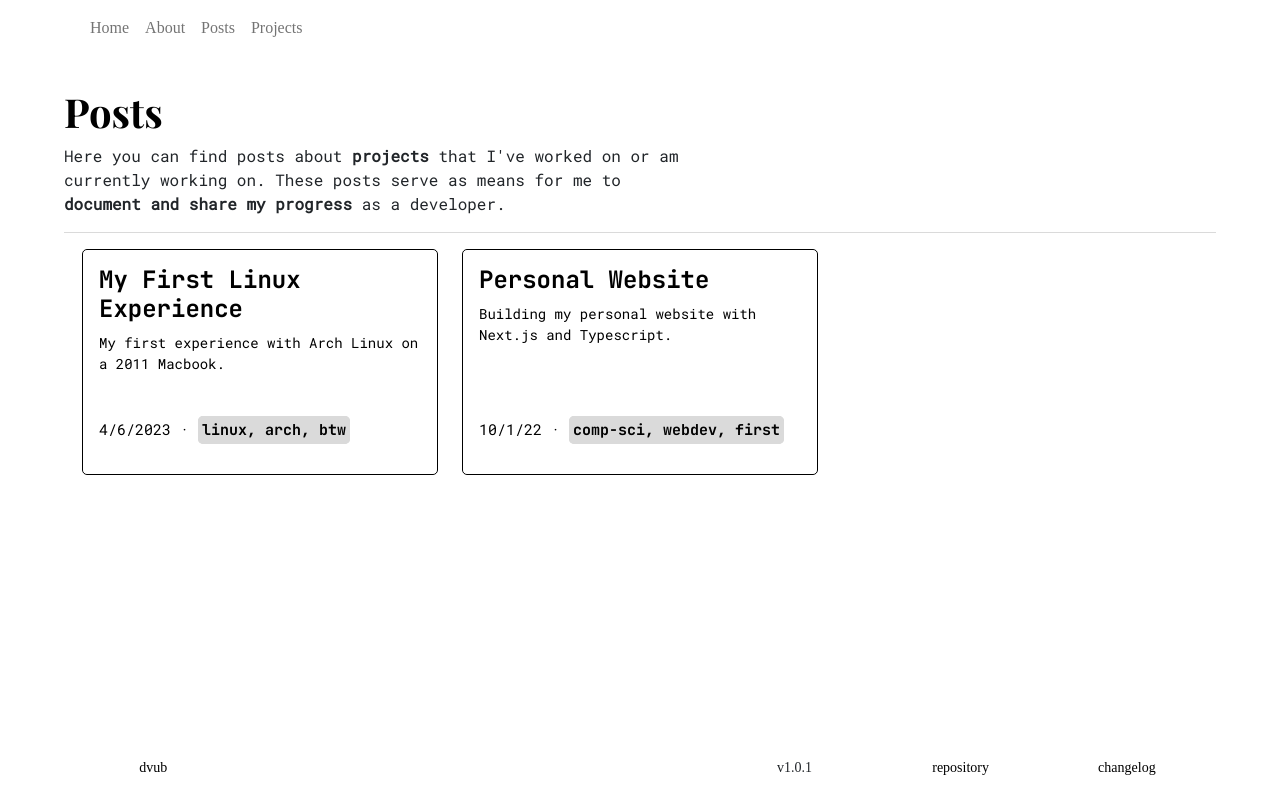
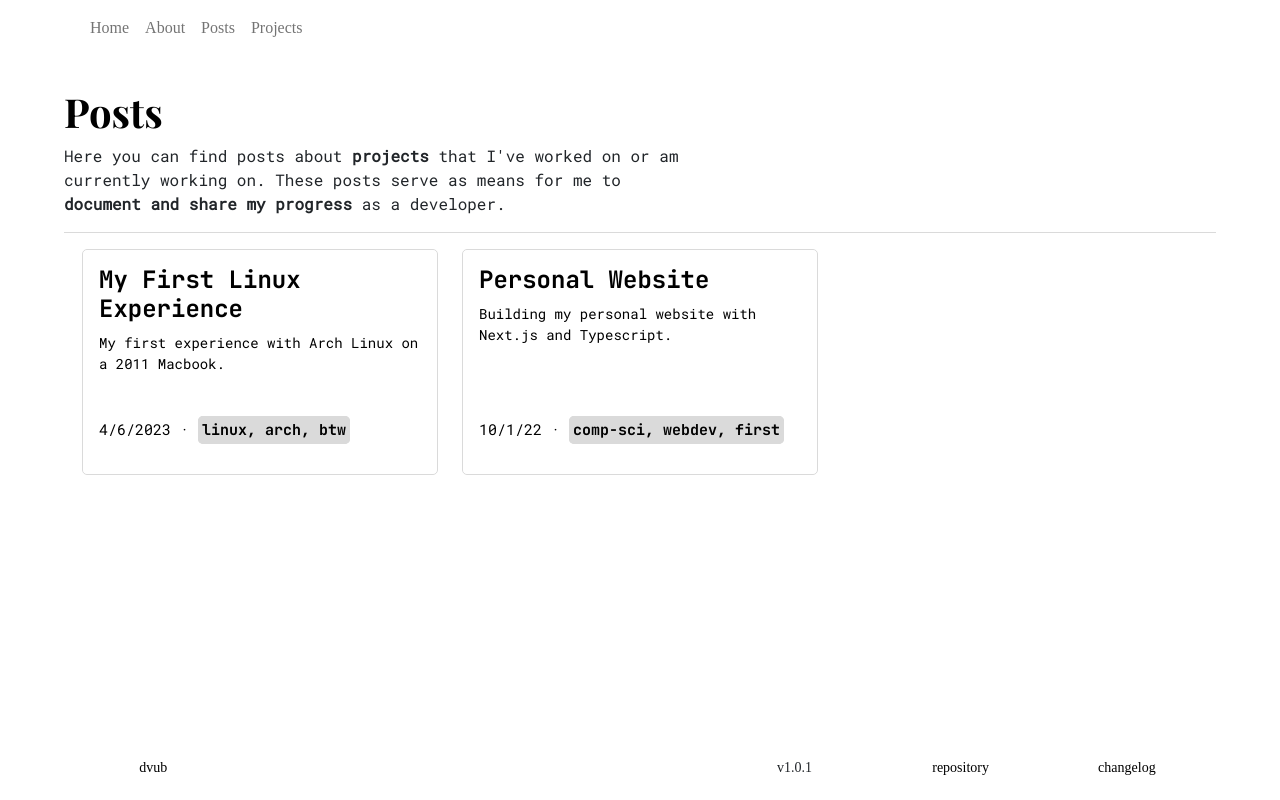
Before and after one commit to dvub/dvub-site, a Next.js app: page /posts in a window 1280 px wide. Built offline with nearby package versions, Linux system fonts and the light colour scheme; a web font is replaced by a local one.

Commit message:
style changes

```diff
--- a/components/PostCard.tsx
+++ b/components/PostCard.tsx
@@ -20,7 +20,7 @@ const PostCard: FC<Props> = (props) => {
     );
 
     return (
-        <div style={{borderRadius: '5px', border: '1px solid black'}}>
+        <div style={{borderRadius: '5px', border: '1px solid #DADADA'}}>
         <Link href={`/posts/${fileName}`} >
             <a style={{color: 'black', textDecoration: 'none'}}>
             <Card style={{ border: 'transparent' }}>
```
